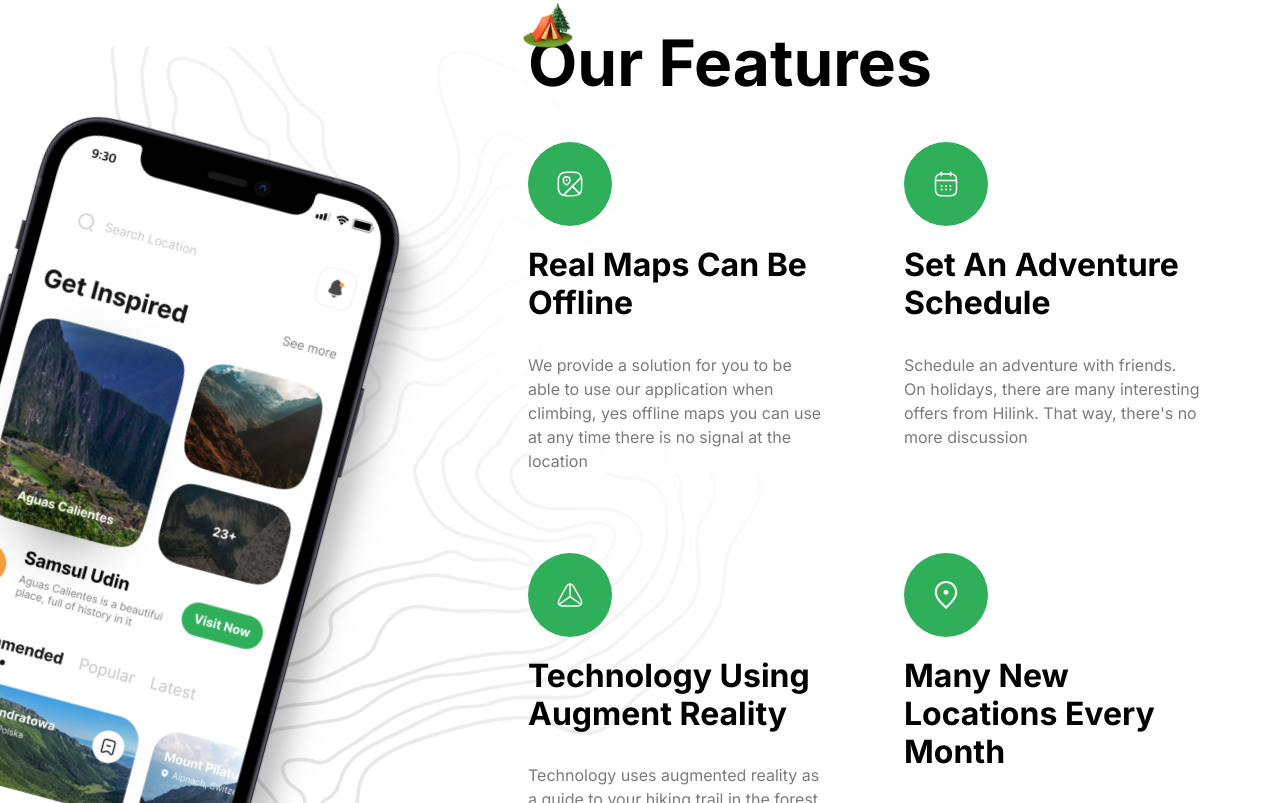
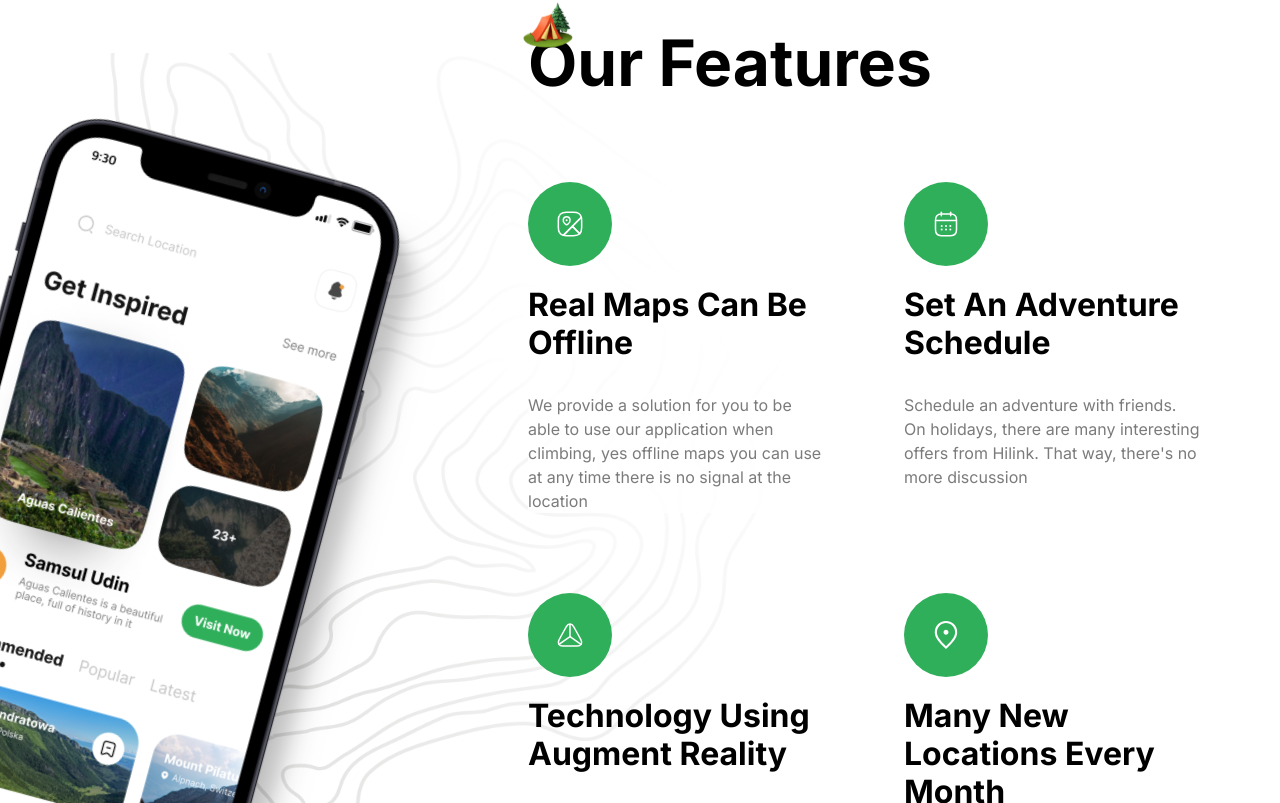
Before and after one commit to Gbolly-code/Travel-Website, a Next.js app: page / in a window 1280 px wide. Shown: the part 2737-3540 px from the top of the page. Built offline with nearby package versions, Linux system fonts and the light colour scheme.

Commit message:
fixed the framer viewport

```diff
--- a/components/Features.tsx
+++ b/components/Features.tsx
@@ -1,6 +1,28 @@
+'use client'
+
 import { FEATURES } from '@/constants'
 import Image from 'next/image'
 import React from 'react'
+import { motion, Variants } from "framer-motion"
+
+const containerVariants = {
+  hidden: { opacity: 0 },
+  show: {
+    opacity: 1,
+    transition: {
+      staggerChildren: 0.25,
+    },
+  },
+};
+
+const itemVariants: Variants = {
+  hidden: { opacity: 0, y: 30 },
+  show: {
+    opacity: 1,
+    y: 0,
+    transition: { duration: 0.6, ease: "easeOut" },
+  },
+}
 
 const Features = () => {
   return (
@@ -16,7 +38,12 @@ const Features = () => {
           />
         </div>
 
-        <div className="z-20 flex w-full flex-col lg:w-[60%]">
+        <motion.div className="z-20 flex w-full flex-col lg:w-[60%]"
+          variants={containerVariants}
+          initial="hidden"
+          whileInView="show"
+          viewport={{ once: false, amount: 0.2 }}>
+
           <div className='relative'>
             <Image
               src="/camp.svg"
@@ -27,7 +54,11 @@ const Features = () => {
             />
             <h2 className="bold-40 lg:bold-64">Our Features</h2>
           </div>
-          <ul className="mt-10 grid gap-10 md:grid-cols-2 lg:mg-20 lg:gap-20">
+          <motion.ul className="mt-10 grid gap-10 md:grid-cols-2 lg:mt-20 lg:gap-20"
+          variants={containerVariants}
+          initial="hidden"
+          whileInView="show"
+          viewport={{ once: false, amount: 0.2}}>
             {FEATURES.map((feature) => (
               <FeatureItem
                 key={feature.title}
@@ -36,22 +67,24 @@ const Features = () => {
                 description={feature.description}
               />
             ))}
-          </ul>
-        </div>
+          </motion.ul>
+        </motion.div>
       </div>
     </section>
   )
 }
 
-type FeatureItem = {
+type FeatureItemProps = {
   title: string;
   icon: string;
   description: string;
 }
 
-const FeatureItem = ({ title, icon, description }: FeatureItem) => {
+const FeatureItem = ({ title, icon, description }: FeatureItemProps) => {
   return (
-    <li className="flex w-full flex-1 flex-col items-start">
+    <motion.li className="flex w-full flex-1 flex-col items-start"
+    variants={itemVariants}
+    >
       <div className="rounded-full p-4 lg:p-7 bg-green-50">
         <Image src={icon} alt="map" width={28} height={28} />
       </div>
@@ -61,7 +94,7 @@ const FeatureItem = ({ title, icon, description }: FeatureItem) => {
       <p className="regular-16 mt-5 bg-white/80 text-gray-30 lg:mt-[30px] lg:bg-none">
         {description}
       </p>
-    </li>
+    </motion.li>
   )
 }
 
```
Also changed, not shown: package.json (+5 -4 lines), 1 other file (tests, documents, lock files or other folders).
